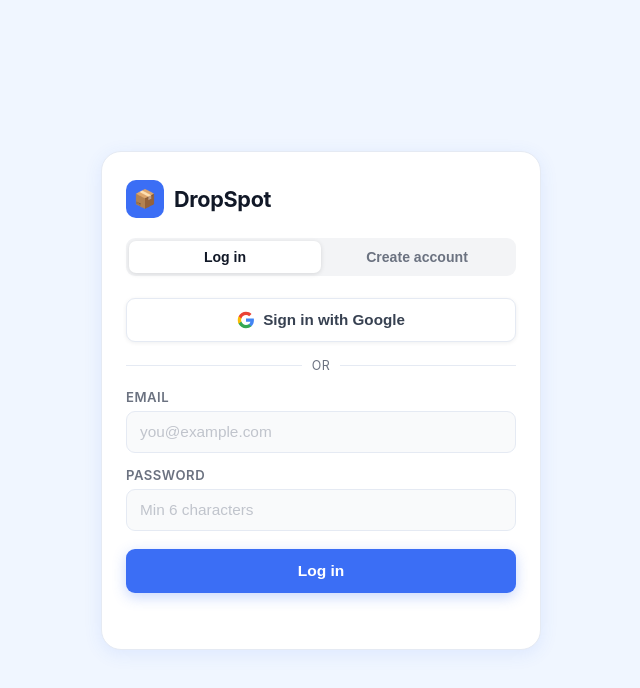
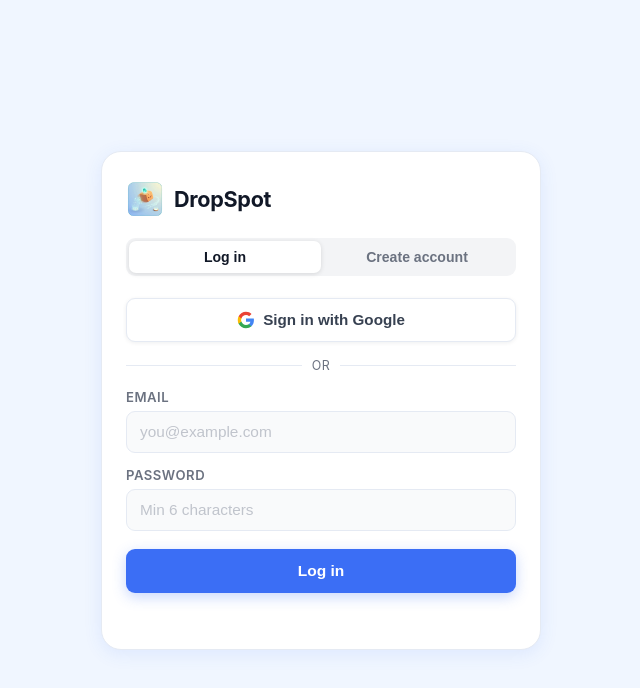
Before and after one commit to Kurtis-Lam/dropspot, a plain HTML site: page public/index.html in a window 1280 px wide. Shown: the whole page, without its empty margins (319-959 px from the left). Drawn offline with Linux system fonts and the light colour scheme; no server answers.

Commit message:
changed login page icon

```diff
--- a/public/index.html
+++ b/public/index.html
@@ -80,13 +80,8 @@
     .brand-icon {
       width: 38px;
       height: 38px;
-      background: var(--primary);
       border-radius: 10px;
-      display: flex;
-      align-items: center;
-      justify-content: center;
-      color: white;
-      font-size: 18px;
+      object-fit: cover;
     }
 
     .brand-name {
@@ -935,7 +930,7 @@
     <section id="authScreen" class="screen">
       <div class="auth-header">
         <div class="brand">
-          <div class="brand-icon">📦</div>
+          <img src="assets/round_sq.png" alt="DropSpot" class="brand-icon" />
           <span class="brand-name">DropSpot</span>
         </div>
 
```
